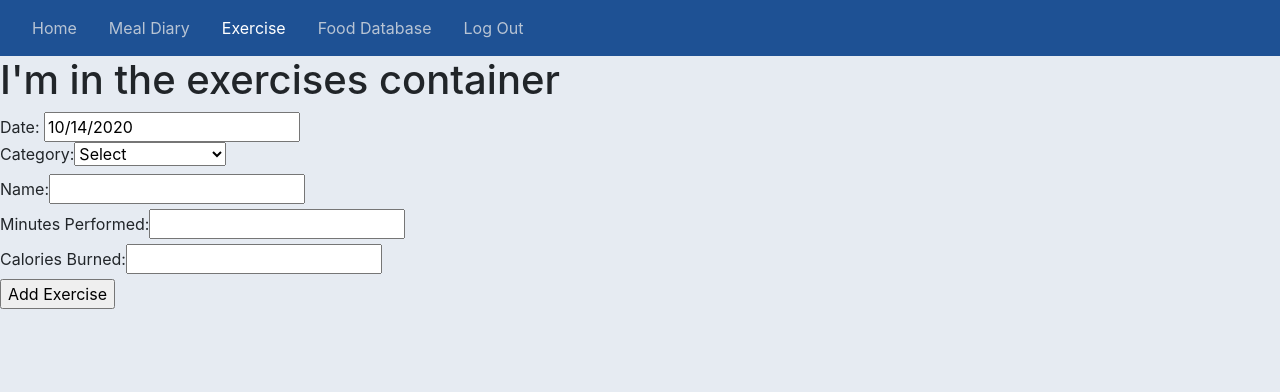
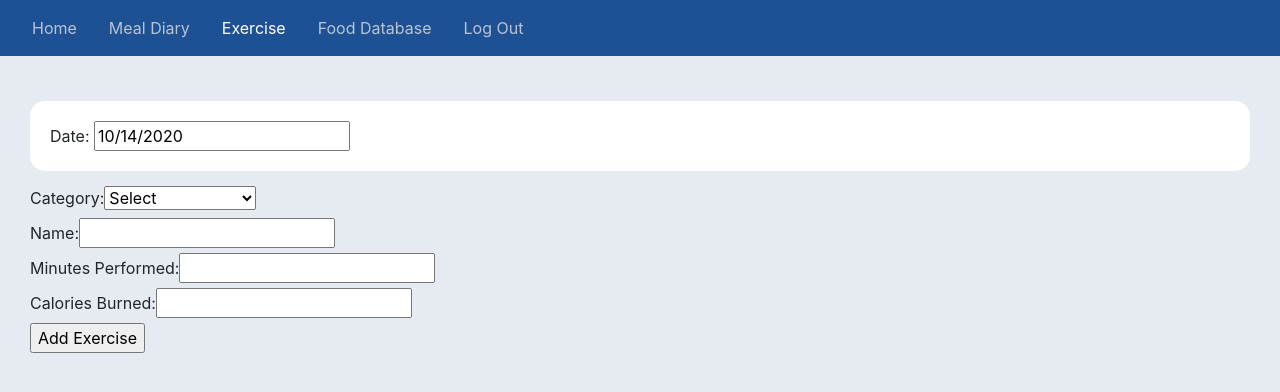
Before and after one commit to ahotchkin/react-fitness-frontend, a React (Create React App) app: page /exercises/new in a window 1280 px wide. Shown: the top 392 px of the page. Built offline with nearby package versions, Linux system fonts and the light colour scheme; no server answers.

Commit message:
Add classes to divs

```diff
--- a/src/containers/ExercisesContainer.js
+++ b/src/containers/ExercisesContainer.js
@@ -69,17 +69,28 @@ class ExercisesContainer extends Component {
     return (
       <div>
         {/* UPDATE ALL ROUTES TO {THIS.PROPS.MATCH.URL} */}
-        <h1>I'm in the exercises container</h1>
         <Switch>
           <Route exact path="/exercises/new" render={props =>
-              <div>
+            <div className="dashboard-container">
+              <div className="row">
+                <div className="col-lg info-container">
                   Date: <SearchByDate startDate={this.state.startDate} handleOnChange={this.handleOnChange} />
+                </div>
+              </div>
+
               <ExerciseInput currentUser={this.props.currentUser} createExercise={this.props.createExercise} date={this.getDate()} history={this.props.history} />
             </div>} />
           <Route exact path={this.props.match.url} render={props =>
-              <div>
+            <div className="dashboard-container">
+              <div className="row">
+                <div className="col-lg info-container">
+                  <h4>Search for Exercises by Date:</h4>
+
                   <SearchByDate startDate={this.state.startDate} handleOnChange={this.handleOnChange}/>
-              <Exercises exercises={this.props.exercises} deleteExercise={this.props.deleteExercise} date={this.getDate()} caloriesBurned={this.caloriesBurned()} {...props} /></div>} />
+                </div>
+              </div>
+              <Exercises exercises={this.props.exercises} deleteExercise={this.props.deleteExercise} date={this.getDate()} caloriesBurned={this.caloriesBurned()} {...props} />
+            </div>} />
 
             {/* TO BE USED IF I CAN REFACTOR CALORIESBURNED() TO MAIN CONTAINER
             <Exercises exercises={this.props.exercises} deleteExercise={this.props.deleteExercise} date={this.getDate()} caloriesBurned={this.props.caloriesBurned} {...props} /></div>} />
```
Lines whose indentation alone changed are shown as unchanged.
